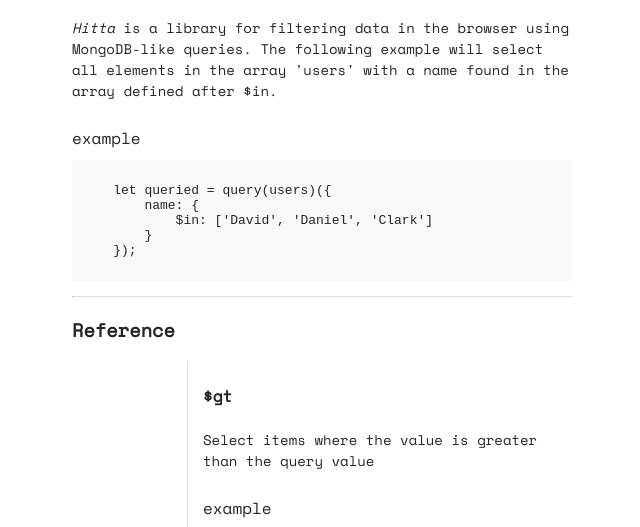
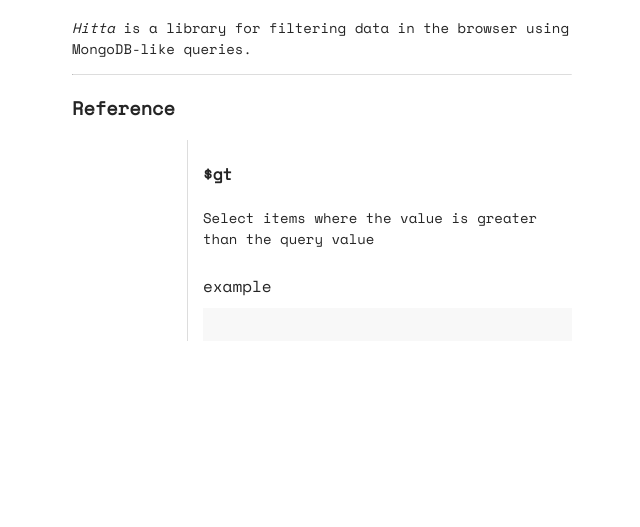
Before and after one commit to daverik/hitta, a website built with webpack: page index.html in a window 1280 px wide. Shown: the part 119-646 px from the top of the page, without its empty margins (318-958 px from the left). Built offline with nearby package versions, Linux system fonts and the light colour scheme; a script that the page names is missing.

Commit message:
Streamlined website

```diff
--- a/index.html
+++ b/index.html
@@ -19,16 +19,7 @@
         <section class="box title-box">
             <h1>Hitta</h1>
             <p>
-                <em>Hitta</em> is a library for filtering data in the browser using MongoDB-like queries.
-                The following example will select all elements in the array 'users' with a name found in the array defined after $in.
-            </p>
-            <label>example</label>
-            <div class="code-box">
-                <pre><code class="html">    let queried = query(users)({
-        name: {
-            $in: ['David', 'Daniel', 'Clark']
-        }
-    });</code></pre>
+                <em>Hitta</em> is a library for filtering data in the browser using MongoDB-like queries.<p>
             </div>
         </section>
         <section class="box">
```
